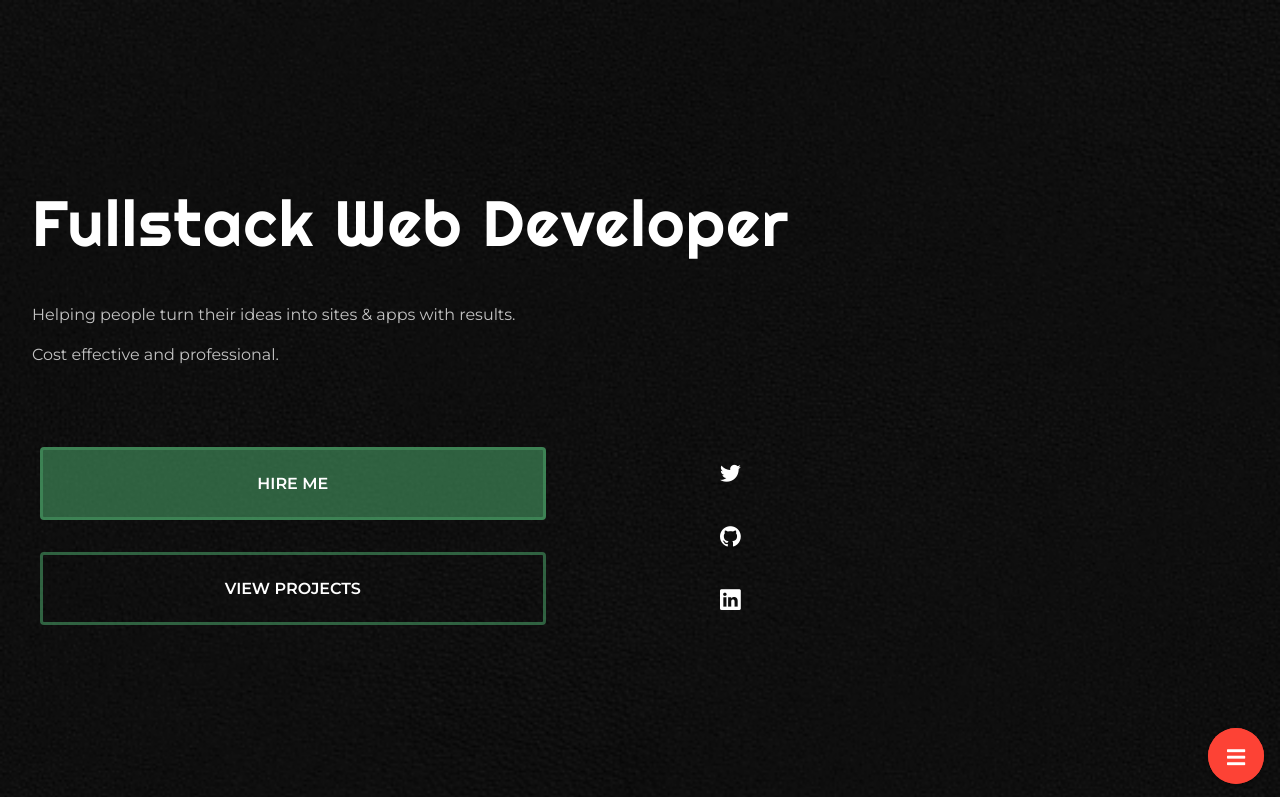
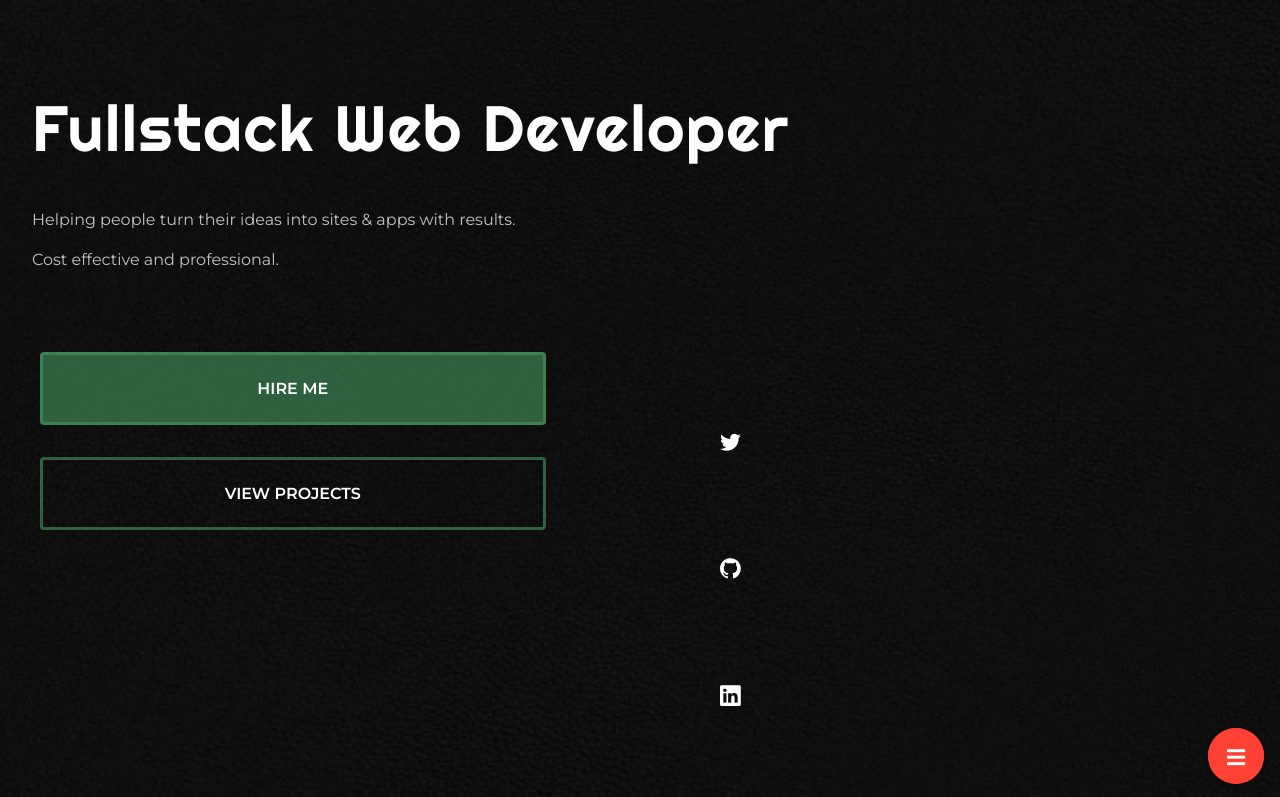
Before and after one commit to Temkum/softech, a plain HTML site: page index.html in a window 1280 px wide. Shown: the top 797 px of the page. Drawn offline with Linux system fonts and the light colour scheme; a web font is replaced by a local one.

Commit message:
Modified landing section styling

```diff
--- a/style.scss
+++ b/style.scss
@@ -68,8 +68,6 @@ body {
   scrollbar-color: #535353 #333;
   font-family: "Roboto Mono", sans-serif;
   transition: 0.2s ease-out;
-  height: 100vh;
-  width: 100vw;
   scroll-behavior: smooth;
   overflow-x: hidden;
 }
@@ -1498,6 +1496,7 @@ main {
       width: 100%;
       margin: 0.5rem 0.5rem;
       font-size: 0.5rem;
+      height: var(--height-100);
 
       .hero {
         width: 100%;
```
Also changed, not shown: style.css, 1 other file.
